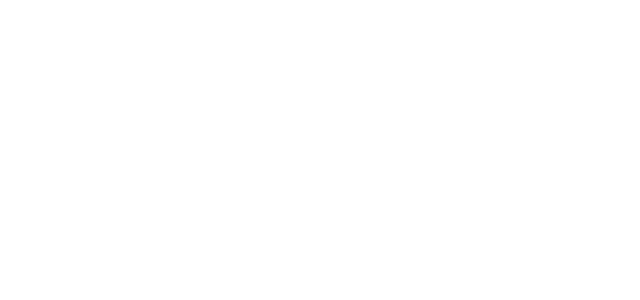
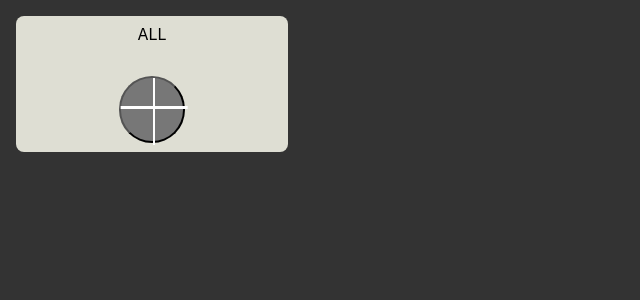
Before and after one commit to AsukaCHikaru/react-todo-list, a React (Create React App) app: page / in a window 1280 px wide. Shown: the top 300 px of the page, without its empty margins (0-640 px from the left). Built offline with nearby package versions, Linux system fonts and the light colour scheme.

Commit message:
[feat] basic add task

```diff
--- a/package.json
+++ b/package.json
@@ -5,7 +5,8 @@
   "dependencies": {
     "react": "^16.8.6",
     "react-dom": "^16.8.6",
-    "react-scripts": "3.0.0"
+    "react-scripts": "3.0.0",
+    "typescript": "^3.4.5"
   },
   "scripts": {
     "start": "react-scripts start",
--- /dev/null
+++ b/src/components/AddTaskBtn.js
@@ -0,0 +1,16 @@
+import React, { Component } from 'react';
+import './App.css';
+
+class AddTaskBtn extends Component{
+  render(){
+    return (
+      <div className="addTaskBtn">
+        <button
+          onClick={() => this.props.handleAddTaskFormDisplay('show')}
+        ></button>
+      </div>
+    );
+  }
+}
+
+export default AddTaskBtn;
--- /dev/null
+++ b/src/components/AddTaskForm.js
@@ -0,0 +1,51 @@
+import React, { Component } from 'react'
+
+export default class AddTaskForm extends Component {
+  constructor(props){
+    super(props);
+    this.state = {
+      inputVal: '',
+    }
+    this.clickAddBtn = this.clickAddBtn.bind(this)
+    this.updateInputVal = this.updateInputVal.bind(this)
+  }
+  clickAddBtn(){
+    if(this.state.inputVal!==''){
+      this.props.addTask({
+        name: this.state.inputVal,
+        time: new Date().toLocaleString(),
+        tag: [],
+      });
+      this.props.handleAddTaskFormDisplay('hide');
+      this.setState({inputVal: ''});
+    }
+  }
+  updateInputVal(e){
+    this.setState({inputVal: e.target.value})
+  }
+  render() {
+    let style={
+      display: (this.props.show) ? 'block' : 'none'
+    }
+    return (
+      <div
+        className="addTaskForm"
+        style={style}
+      >
+        <input
+          type="text"
+          value={this.state.inputVal}
+          onChange={this.updateInputVal}
+        />
+        <div>
+          <button
+            onClick={this.clickAddBtn}
+          >ADD</button>
+          <button
+            onClick={() => this.props.handleAddTaskFormDisplay('hide')}
+          >CANCEL</button>
+        </div>
+      </div>
+    )
+  }
+}
--- a/src/components/App.css
+++ b/src/components/App.css
@@ -0,0 +1,56 @@
+body{
+  background-color: #333;
+}
+.listWraper{
+  display: flex;
+  flex-direction: row;
+  padding: 1em;
+}
+.list{
+  padding: 0.5em;
+  width: 20vw;
+  background-color: #deded3;
+  border-radius: 0.5em;
+  text-align: center;
+}
+.addTaskForm{
+  padding: 0.2em;
+  background-color: #888;
+  border-radius: 0.5em;
+}
+.addTaskBtn{
+  margin-top: 1em;
+}
+.addTaskBtn button{
+  position: relative;
+  height: 5em;
+  width: 5em;
+  border-radius: 50%;
+  background-color: #777;
+}
+.addTaskBtn button::before, .addTaskBtn button::after{
+  content: '';
+  position: absolute;
+  height: 5em;
+  width: 0.2em;
+  background-color: #fff;
+}
+.addTaskBtn button::before{
+  top: 0;
+  left: 2.4em;
+}
+.addTaskBtn button::after{
+  transform: rotate(90deg);
+  bottom: 0;
+  left: 2.4em;
+}
+.tasks{
+  padding: 0.5em;
+}
+.task{
+  height: 2em;
+  margin: 0.5em 0;
+  padding-left: 1em;
+  text-align: left;
+  background-color: #fff;
+}
--- a/src/components/App.js
+++ b/src/components/App.js
@@ -1,11 +1,52 @@
-import React from 'react';
+import React, { Component } from 'react';
+import List from './List';
+import AddTaskBtn from './AddTaskBtn';
 import './App.css';
+import { longStackSupport } from 'q';
 
-function App() {
-  return (
-    <div className="App">
-    </div>
-  );
+class App extends Component {
+  constructor(props){
+    super(props);
+    this.state = {
+      list: [
+        {id: 1, name: 'ALL', tasks: [], }
+      ],
+    };
+    this.addTask = this.addTask.bind(this)
+  }
+  addTask(newTask){
+    let currLists = [...this.state.list];
+    currLists.forEach((list) => {
+      if(list.name==='ALL' || newTask.tag.includes(list.name)){
+        list.tasks.push(newTask);
+      }
+    });
+    this.setState({list: currLists})
+  }
+  renderLists(){
+    return (
+      <div className="listWraper">
+        {this.state.list.map((list) => {
+          return (
+            <List
+              key={list.id}
+              name={list.name}
+              tasks={list.tasks}
+              addTask={this.addTask}
+            >
+            </List>
+          )
+        })}
+      </div>
+    )
+  }
+  render(){
+    return (
+      <div className="app">
+        {this.renderLists()}
+      </div>
+    );
+  }
 }
 
 export default App;
--- /dev/null
+++ b/src/components/List.js
@@ -0,0 +1,52 @@
+import React, { Component } from 'react';
+import ListName from './ListName';
+import Task from './Task';
+import AddTaskBtn from './AddTaskBtn';
+import AddTaskForm from './AddTaskForm';
+import './App.css';
+
+class List extends Component{
+  constructor(props){
+    super(props);
+    this.state = {
+      showAddTaskForm: false,
+    };
+    this.handleAddTaskFormDisplay = this.handleAddTaskFormDisplay.bind(this);
+  }
+  handleAddTaskFormDisplay(param){
+    this.setState({showAddTaskForm: (param==='show' ? true : false)})
+  }
+
+  renderTasks(){
+    return (
+      <div className="tasks">
+        {this.props.tasks.map((task, i) => {
+            return (
+              <Task
+                key={i}
+                task={task}
+              />
+            )
+        })}
+      </div>
+    )
+  }
+  render(){
+    return (
+      <div className="list">
+        <ListName name={this.props.name} />
+        {this.renderTasks()}
+        <AddTaskForm
+          show={this.state.showAddTaskForm}
+          handleAddTaskFormDisplay={this.handleAddTaskFormDisplay}
+          addTask={this.props.addTask}
+        />
+        <AddTaskBtn
+          handleAddTaskFormDisplay={this.handleAddTaskFormDisplay}
+        />
+      </div>
+    );
+  }
+}
+
+export default List;
--- /dev/null
+++ b/src/components/ListName.js
@@ -0,0 +1,14 @@
+import React, { Component } from 'react';
+import './App.css';
+
+class ListName extends Component{
+  render(){
+    return (
+      <div className="listName">
+        {this.props.name}
+      </div>
+    );
+  }
+}
+
+export default ListName;
--- /dev/null
+++ b/src/components/Task.js
@@ -0,0 +1,11 @@
+import React, { Component } from 'react'
+
+export default class Task extends Component {
+  render() {
+    return (
+      <div className="task">
+        {this.props.task.name}
+      </div>
+    )
+  }
+}
```
Also changed, not shown: 1 other file (tests, documents, lock files or other folders).
